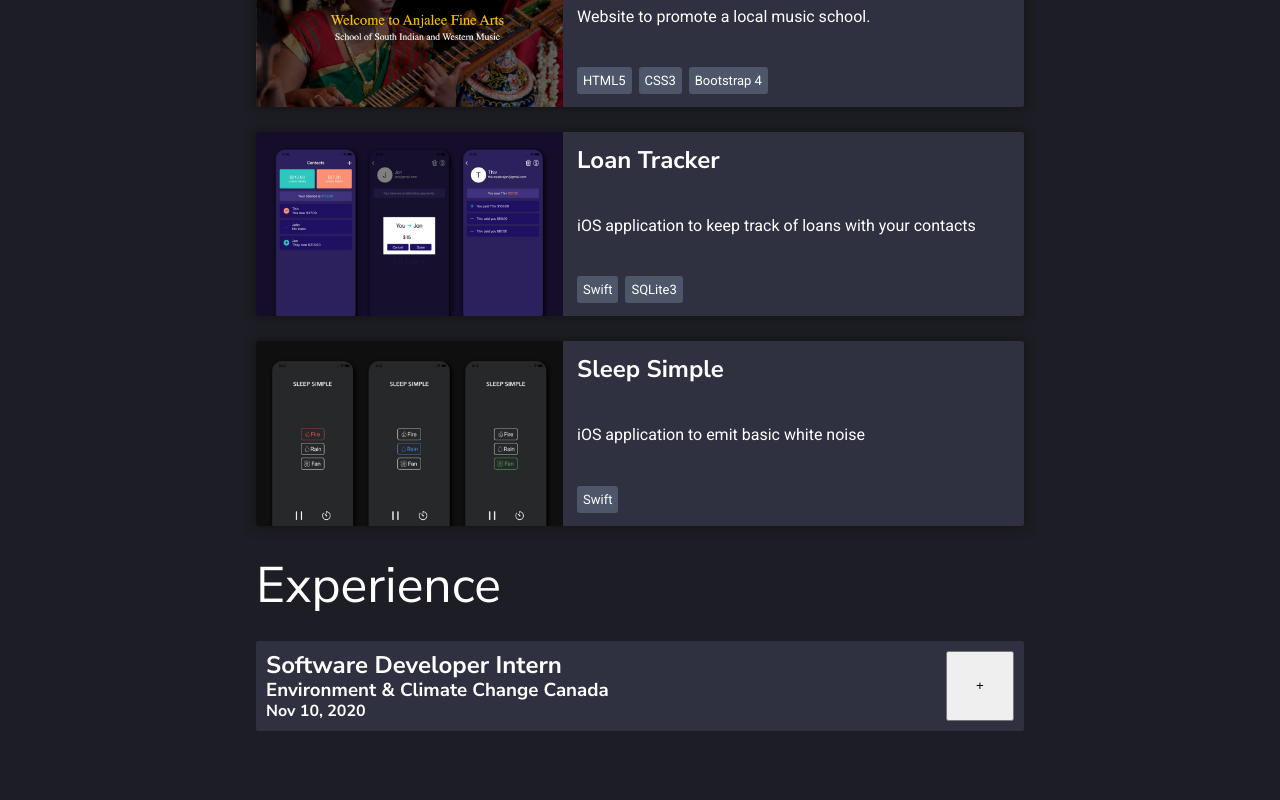
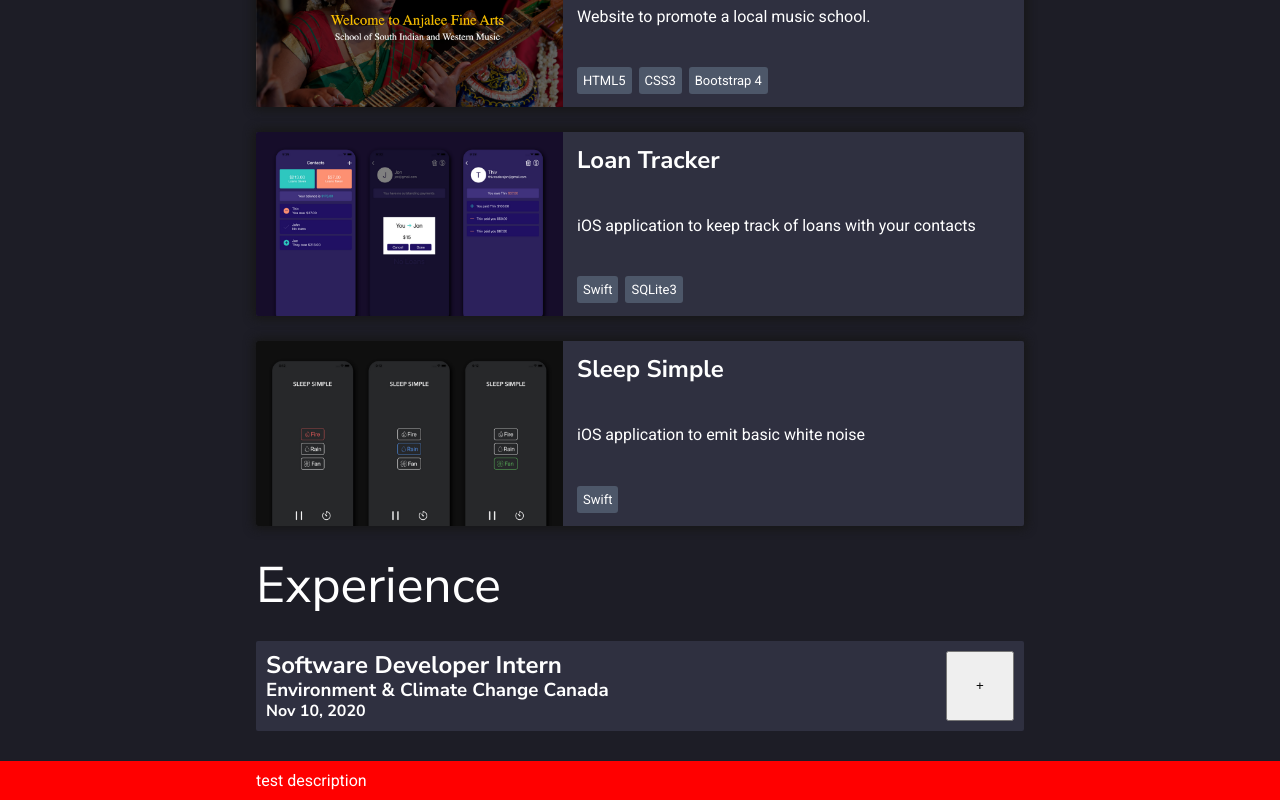
Before and after one commit to ThivagarNadarajan/thivagar.com, a React (Create React App) app: page / in a window 1280 px wide. Shown: the part 1246-2046 px from the top of the page. Before the commit the page ends 2007 px from the top, so only its background shows below. Built offline with nearby package versions, Linux system fonts and the light colour scheme.

Commit message:
add footer & refactor sections

```diff
--- a/src/App.tsx
+++ b/src/App.tsx
@@ -4,6 +4,7 @@ import GlobalStyle from './styles';
 import About from './components/About';
 import Projects from './components/Projects';
 import Experience from './components/Experience';
+import Footer from './components/Footer';
 
 //TODO: change favicon
 
@@ -14,6 +15,7 @@ const App = (): JSX.Element => {
 			<About />
 			<Projects />
 			<Experience />
+			<Footer />
 		</>
 	);
 };
--- a/src/components/About.tsx
+++ b/src/components/About.tsx
@@ -1,5 +1,7 @@
 import React from 'react';
 import styled from 'styled-components';
+
+import Section from '../styles/Section';
 
 import { InlineIcon } from '@iconify/react';
 import fiverrIcon from '@iconify/icons-jam/fiverr';
@@ -12,8 +14,7 @@ import linkedinFilled from '@iconify/icons-ant-design/linkedin-filled';
 //TODO: link resume somewhere
 const About = (): JSX.Element => {
 	return (
-		<Section>
-			<div>
+		<StyledSection>
 			<h1>Thivagar</h1>
 			<h1>Nadarajan</h1>
 			<h2>Computer Science Student &amp; Freelance Web Developer</h2>
@@ -37,12 +38,11 @@ const About = (): JSX.Element => {
 					{/* LinkedIn */}
 				</button>
 			</div>
-			</div>
-		</Section>
+		</StyledSection>
 	);
 };
 
-const Section = styled.div`
+const StyledSection = styled(Section)`
 	margin-bottom: 50px;
 
 	h1 {
@@ -77,14 +77,11 @@ const Section = styled.div`
 
 		transition: background 100ms;
 
-		// background: #4e5991;
-		// background: #3e5c9e;
 		background: none;
 		color: white;
 		border: 0;
 
 		:hover {
-			// background: #6b7ac9;
 			background: #5279d1;
 			cursor: pointer;
 		}
--- a/src/components/Experience.tsx
+++ b/src/components/Experience.tsx
@@ -2,10 +2,11 @@ import React from 'react';
 import styled from 'styled-components';
 
 import Collapsible from './Collapsible';
+import Section from '../styles/Section';
 
 const Experience = (): JSX.Element => {
 	return (
-		<Section>
+		<StyledSection>
 			<h1>Experience</h1>
 			<Collapsibles>
 				<Collapsible
@@ -14,16 +15,11 @@ const Experience = (): JSX.Element => {
 					description={['lalala', 'tesadva', 'lorem ipsum lol']}
 				/>
 			</Collapsibles>
-		</Section>
+		</StyledSection>
 	);
 };
 
-const Section = styled.div`
-	h1 {
-		font-size: 50px;
-		font-weight: 400;
-	}
-
+const StyledSection = styled(Section)`
 	margin-bottom: 30px;
 `;
 
--- /dev/null
+++ b/src/components/Footer.tsx
@@ -0,0 +1,30 @@
+import React from 'react';
+import styled from 'styled-components';
+
+import Section from '../styles/Section';
+
+const Footer = (): JSX.Element => {
+	return (
+		<StyledFooter>
+			<SectionStyles>
+				<p>test description</p>
+			</SectionStyles>
+		</StyledFooter>
+	);
+};
+
+const StyledFooter = styled.footer`
+	background: red;
+`;
+
+const SectionStyles = styled(Section)`
+	padding: 10px;
+
+	p {
+		margin: auto;
+	}
+
+`;
+
+
+export default Footer;
--- a/src/components/Projects.tsx
+++ b/src/components/Projects.tsx
@@ -2,6 +2,7 @@ import React from 'react';
 import styled from 'styled-components';
 
 import Card from './Card';
+import Section from '../styles/Section';
 
 import nodeRoyale from '../assets/Node Royale.png';
 import anjaleeFineArts from '../assets/Anjalee Fine Arts.png';
@@ -11,9 +12,10 @@ import sleepSimple from '../assets/Sleep Simple.png';
 import loanTracker from '../assets/Loan Tracker.png';
 
 //TODO: github links
+//TODO: bring down the phone imgs a little for loan tracker
 const Projects = (): JSX.Element => {
 	return (
-		<Section>
+		<StyledSection>
 			<h1>Projects</h1>
 			<Cards>
 				<Card
@@ -48,16 +50,11 @@ const Projects = (): JSX.Element => {
 					info={'iOS application to emit basic white noise'}
 					tags={['Swift']} />
 			</Cards>
-		</Section>
+		</StyledSection>
 	);
 };
 
-const Section = styled.div`
-	h1 {
-		font-size: 50px;
-		font-weight: 400;
-	}
-
+const StyledSection = styled(Section)`
 	margin-bottom: 30px;
 `;
 
--- /dev/null
+++ b/src/styles/Section.ts
@@ -0,0 +1,16 @@
+import styled from 'styled-components';
+
+const Section = styled.div`
+	margin: auto;
+	width: 60%;
+
+	@media only screen and (max-width: 1200px) {
+		width: 70%;
+	}
+
+	@media only screen and (max-width: 800px) {
+		width: 85%;
+	}
+`;
+
+export default Section;
--- a/src/styles/index.tsx
+++ b/src/styles/index.ts
@@ -6,20 +6,9 @@ import { createGlobalStyle } from 'styled-components';
 const GlobalStyle = createGlobalStyle`
 	body {
 		background: #1d1d26;
-		// background #191624;
 		color: white;
 		font-family: Roboto;
 		margin: 60px auto 0 auto;
-		width: 60%;
-
-		@media only screen and (max-width: 1200px) {
-			width: 70%;
-		}
-
-		@media only screen and (max-width: 800px) {
-			width: 85%;
-		}
-
 	}
 
 	h1, h2, h3, h4 {
@@ -28,6 +17,11 @@ const GlobalStyle = createGlobalStyle`
 		font-family: Nunito Sans;
 		line-height: 1.2em;
 	}
+
+	h1 {
+		font-size: 50px;
+		font-weight: 400;
+	}
 `;
 
 export default GlobalStyle;
```
Lines whose indentation alone changed are shown as unchanged.
